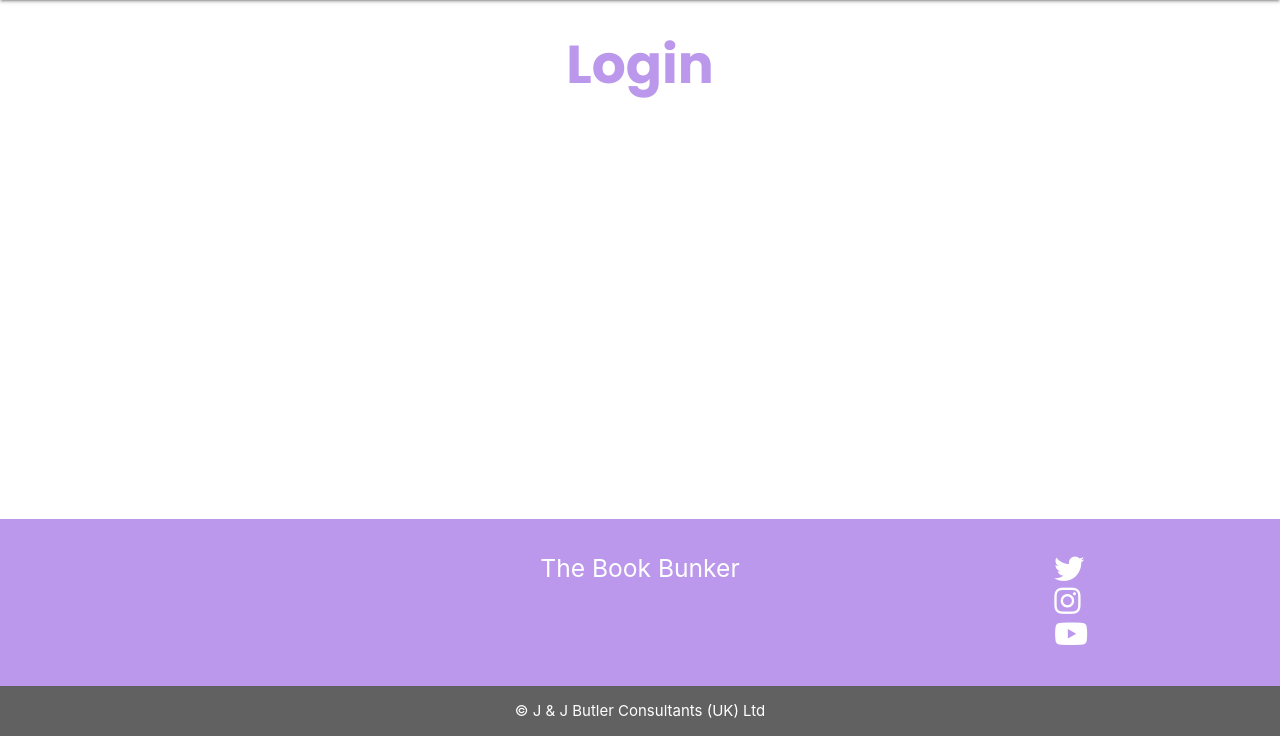
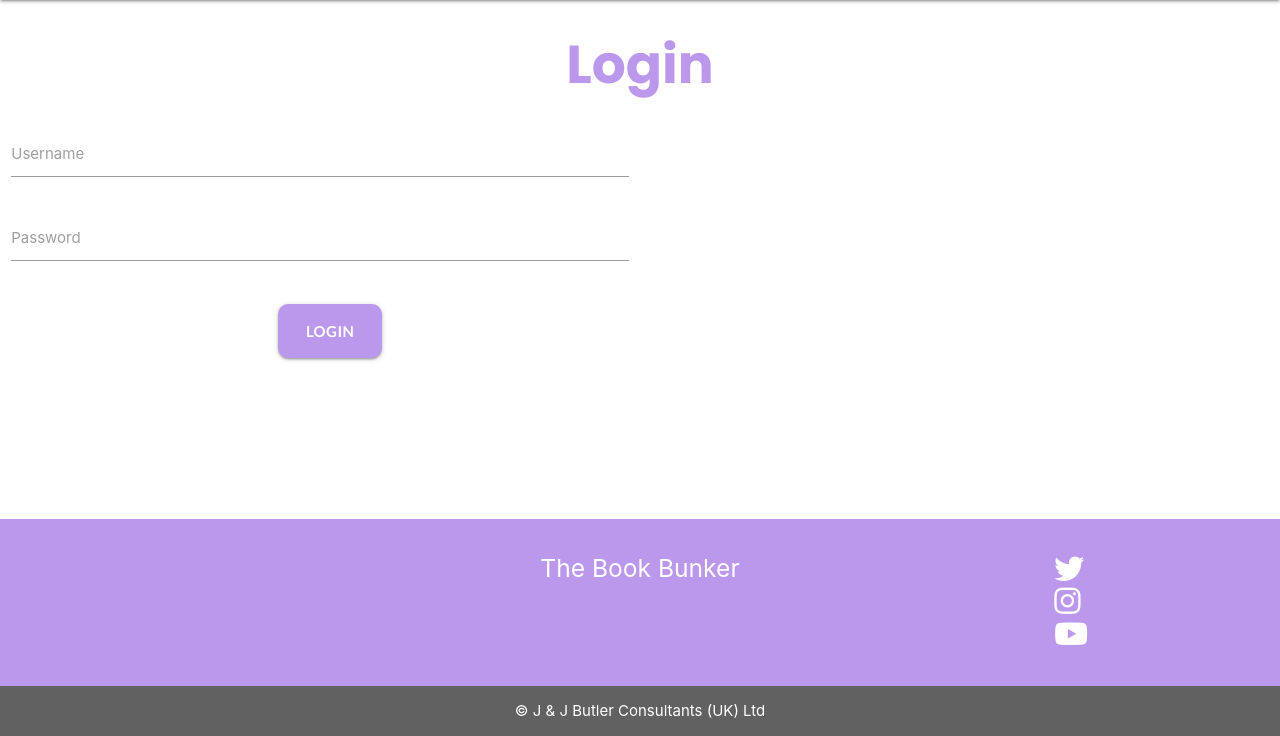
Before and after one commit to daisybutler/The-Book-Bunker-project03, a Flask app: page /login in a window 1280 px wide. Shown: the part 64-800 px from the top of the page. Run offline with Flask 2, Linux system fonts and the light colour scheme; some libraries are stand-ins or nearby versions.

Commit message:
Added forms to login and sign up pages and styled buttons.

```diff
--- a/static/css/style.css
+++ b/static/css/style.css
@@ -111,6 +111,16 @@ h2 {
 }
 
 
+/* Login ------------------------------- */
+
+.btn-large {
+    background-color: #bb98eb;
+    color: white;
+    font-family: "Lato", sans-serif;
+    font-weight: bold;
+    border-radius: 10px;
+}
+
 /* FOOTER ------------------------------- */
 
 .page-footer {
--- a/templates/login.html
+++ b/templates/login.html
@@ -1,7 +1,26 @@
 {% extends "base.html" %}
 {% block content %}
+
     <h2>Login</h2>
 
-
+    <div class="row">
+        <form class="col s10 offset-s1 m8 offset-m2 l6">
+            <div class="row">
+                <div class="input-field col s12">
+                    <input id="username" type="text" class="validate">
+                    <label for="username">Username</label>
+                </div>
+                <div class="input-field col s12">
+                    <input id="password" type="text" class="validate">
+                    <label for="password">Password</label>
+                </div>
+            </div>
+            <div class="row">
+                <div class="col s4 m4 l12 offset-l5">
+                    <a class="waves-effect waves-light btn-large">Login</a>
+                </div>
+            </div>
+        </form>
+    </div>
 
 {% endblock %}
```
Also changed, not shown: templates/signup.html (+25 -0 lines).
